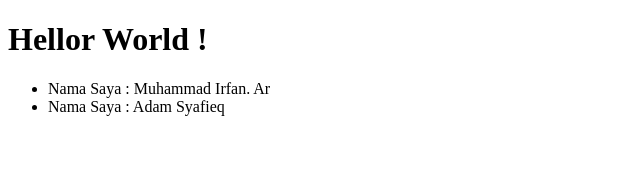
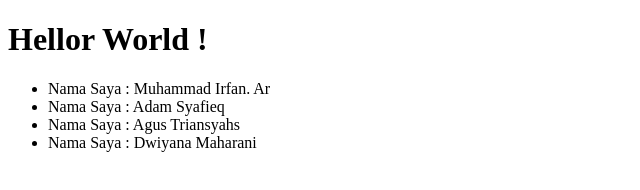
Before and after one commit to adamSyafieq/data-remote2, a plain HTML site: page index.html in a window 1280 px wide. Shown: the whole page, without its empty margins (0-640 px from the left). Drawn offline with Linux system fonts and the light colour scheme.

Commit message:
menambah list dengan nama dewi

```diff
--- a/index.html
+++ b/index.html
@@ -11,6 +11,8 @@
     <ul>
         <li>Nama Saya : Muhammad Irfan. Ar</li>
         <li>Nama Saya : Adam Syafieq</li>
+        <li>Nama Saya : Agus Triansyahs</li>
+        <li>Nama Saya : Dwiyana Maharani</li>
     </ul>
 </body>
 </html>
```
